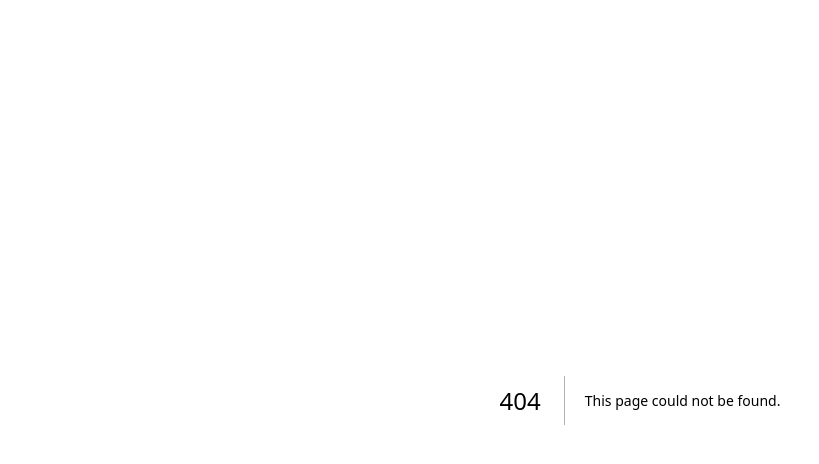
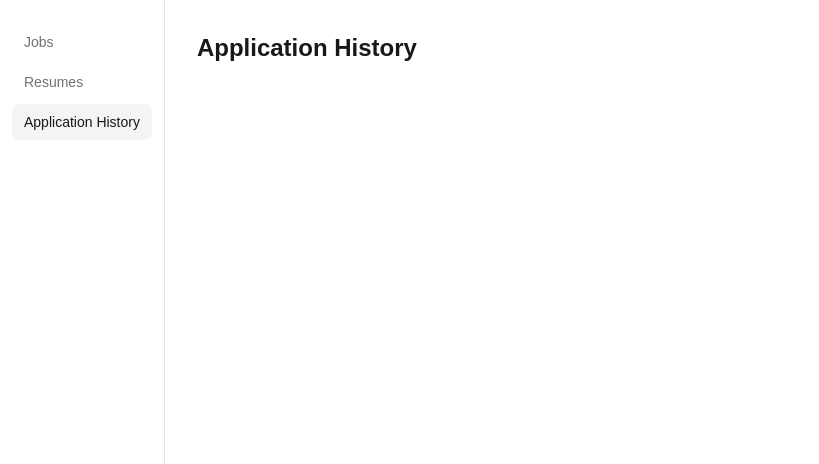
Before and after one commit to danielamuniz367/job-fit, a Next.js app: page /applications-history in a window 1280 px wide. Before the commit this address had no page. Shown: the top 464 px of the page, without its empty margins (0-819 px from the left). Built offline with nearby package versions, Linux system fonts and the light colour scheme.

Commit message:
added side menu

```diff
--- /dev/null
+++ b/src/app/applications-history/page.tsx
@@ -0,0 +1,17 @@
+import type { Metadata } from "next";
+
+export const metadata: Metadata = {
+  title: "Application History | JobFit",
+};
+
+const ApplicationHistoryPage = async () => {
+  return (
+    <div className="flex flex-col gap-6">
+      <h1 className="text-2xl font-semibold text-zinc-900">
+        Application History
+      </h1>
+    </div>
+  );
+};
+
+export default ApplicationHistoryPage;
--- /dev/null
+++ b/src/app/components/SideMenu.tsx
@@ -0,0 +1,36 @@
+"use client";
+import Link from "next/link";
+import { usePathname } from "next/navigation";
+
+const NAV_ITEMS = [
+  { label: "Jobs", href: "/" },
+  { label: "Resumes", href: "/resumes" },
+  { label: "Application History", href: "/applications-history" },
+];
+
+const SideMenu = () => {
+  const pathname = usePathname();
+
+  return (
+    <nav className="flex h-screen w-fit flex-col gap-1 border-r border-zinc-200 bg-white px-3 py-6 sticky top-0">
+      {NAV_ITEMS.map(({ label, href }) => {
+        const isActive = pathname === href;
+        return (
+          <Link
+            key={href}
+            href={href}
+            className={`rounded-lg px-3 py-2 text-sm font-medium transition-colors ${
+              isActive
+                ? "bg-zinc-100 text-zinc-900"
+                : "text-zinc-500 hover:bg-zinc-50 hover:text-zinc-900"
+            }`}
+          >
+            {label}
+          </Link>
+        );
+      })}
+    </nav>
+  );
+};
+
+export default SideMenu;
--- a/src/app/components/TableComponent.tsx
+++ b/src/app/components/TableComponent.tsx
@@ -53,7 +53,7 @@ const TableComponent: React.FC<TableComponentProps> = ({ data }) => {
   });
 
   return (
-    <table>
+    <table className="mx-auto">
       <thead>
         {table.getHeaderGroups().map((headerGroup) => (
           <tr key={headerGroup.id}>
--- a/src/app/layout.tsx
+++ b/src/app/layout.tsx
@@ -1,6 +1,7 @@
 import type { Metadata } from "next";
 import { Geist, Geist_Mono } from "next/font/google";
 import "./globals.css";
+import SideMenu from "./components/SideMenu";
 
 const geistSans = Geist({
   variable: "--font-geist-sans",
@@ -28,7 +29,10 @@ export default function RootLayout({
       lang="en"
       className={`${geistSans.variable} ${geistMono.variable} h-full antialiased`}
     >
-      <body className="min-h-full flex flex-col">{children}</body>
+      <body className="flex min-h-full">
+        <SideMenu />
+        <main className="flex-1 overflow-y-auto p-8">{children}</main>
+      </body>
     </html>
   );
 }
--- a/src/app/page.tsx
+++ b/src/app/page.tsx
@@ -3,9 +3,12 @@ import TableComponent, { Job } from "./components/TableComponent";
 
 const HomePage = async () => {
   return (
-    <TableServerWrapper>
-      {({ data }) => <TableComponent data={data as Job[]} />}
-    </TableServerWrapper>
+    <div className="flex flex-col gap-6">
+      <h1 className="text-2xl font-semibold text-zinc-900">Jobs</h1>
+      <TableServerWrapper>
+        {({ data }) => <TableComponent data={data as Job[]} />}
+      </TableServerWrapper>
+    </div>
   );
 };
 
--- /dev/null
+++ b/src/app/resumes/page.tsx
@@ -0,0 +1,15 @@
+import type { Metadata } from "next";
+
+export const metadata: Metadata = {
+  title: "Resumes | JobFit",
+};
+
+const ResumesPage = async () => {
+  return (
+    <div className="flex flex-col gap-6">
+      <h1 className="text-2xl font-semibold text-zinc-900">Resumes</h1>
+    </div>
+  );
+};
+
+export default ResumesPage;
```
